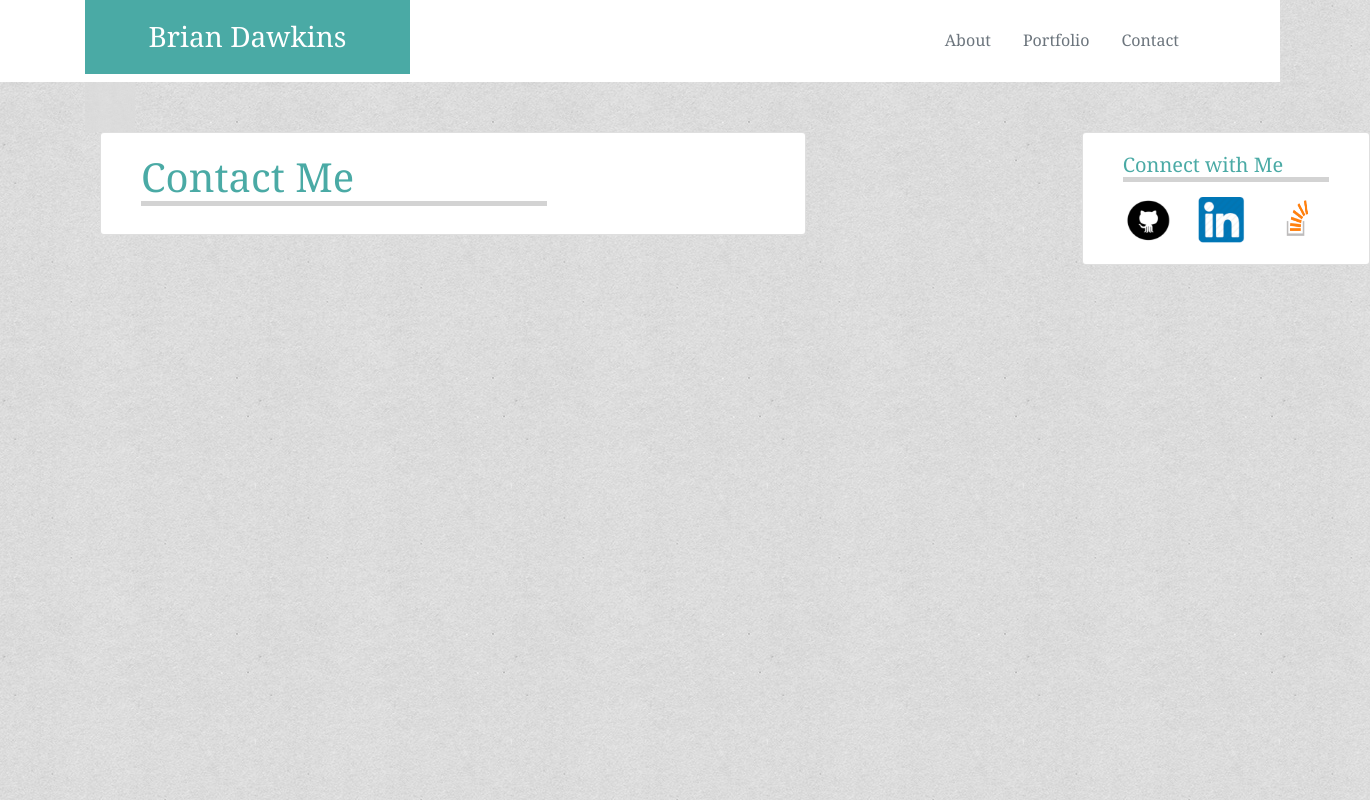
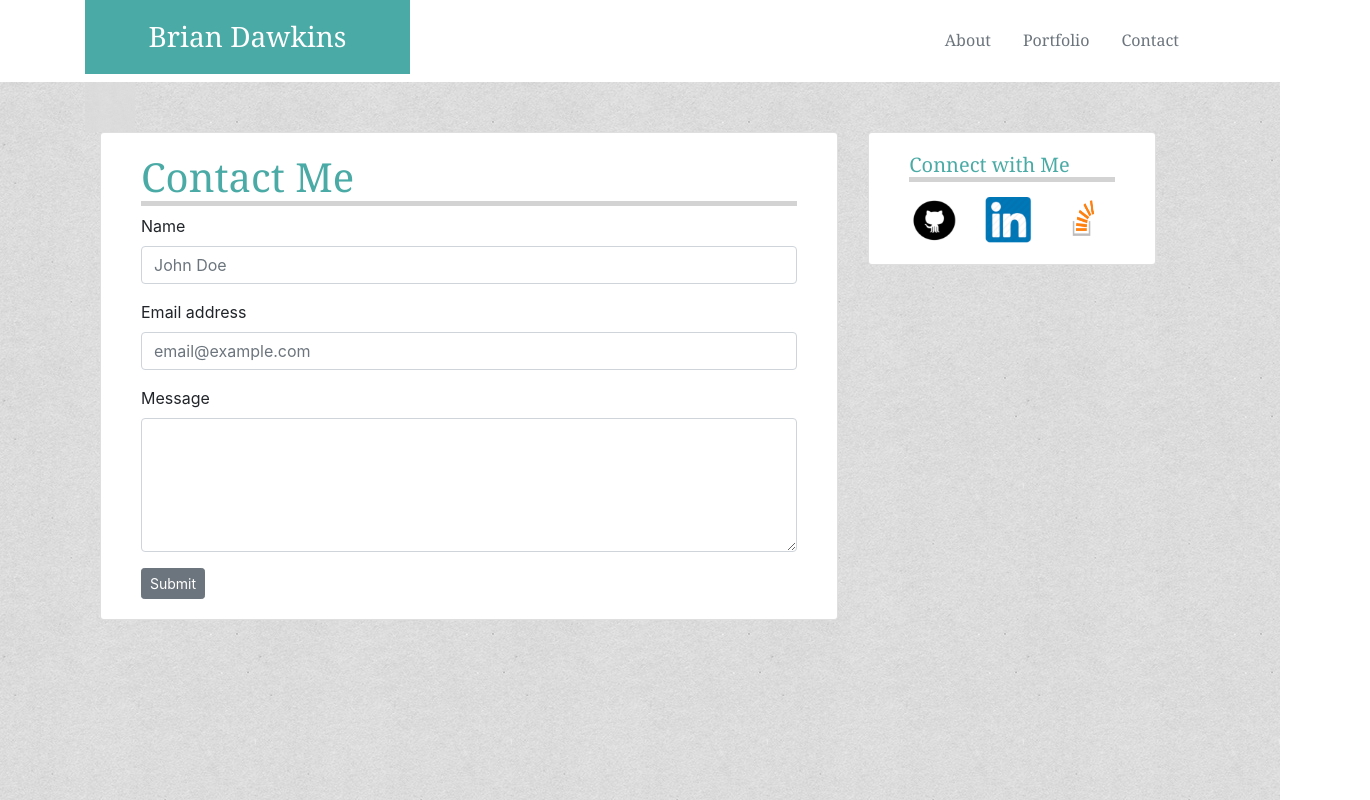
Before and after one commit to briandawkins92/Bootstrap-Portfolio, a plain HTML site: page contact.html in a window 1280 px wide. Shown: the whole page, 1370 px wide, since content can reach past the window. Drawn offline with nearby package versions, Linux system fonts and the light colour scheme.

Commit message:
contact.html done

```diff
--- a/contact.html
+++ b/contact.html
@@ -36,7 +36,7 @@
         </div>
     </div>
 <div class=row">
-    <div class="col-2" style="float:right;">
+    <div class="col-4" style="float:right;">
     <div class="card" style="width: 18rem;">
         <div class="card-body">
             <h5 class="card-title">Connect with Me</h5>
@@ -49,18 +49,28 @@
 </div>
 <div class="container">
         <div class="row">
-        <div class="col-9">
+        <div class="col-12">
         <div class="card">
         <div class="card-body">
                         <div class="row">
-                                        <div class="col-8"> <h1 class=about>Contact Me</h1></div>
-                                        <div class="col-4"></div>
+                 <div class="col-12"> <h1 class=about>Contact Me</h1></div>
 
-
-        <div class="row">
-        <div class="col-12"></div>
+              <form class="col-12">
+                <div class="form-group">
+                    <label for="exampleFormControlInput1">Name</label>
+                    <input type="Name" class="span6 form-control" id="exampleFormControlInput1" placeholder="John Doe">
+                  </div>
+                <div class="form-group">
+                  <label for="exampleFormControlInput1">Email address</label>
+                  <input type="email" class="form-control" id="exampleFormControlInput1" placeholder="email@example.com">
                 </div>
+                <div class="form-group">
+                  <label for="exampleFormControlTextarea1">Message</label>
+                  <textarea class="form-control" id="exampleFormControlTextarea1" rows="5"></textarea>
                 </div>
+                <button type="button" class="btn btn-secondary btn-sm">Submit</button>
+            </form>
+        </div>
       </div>
       </div>
 </div>
```
